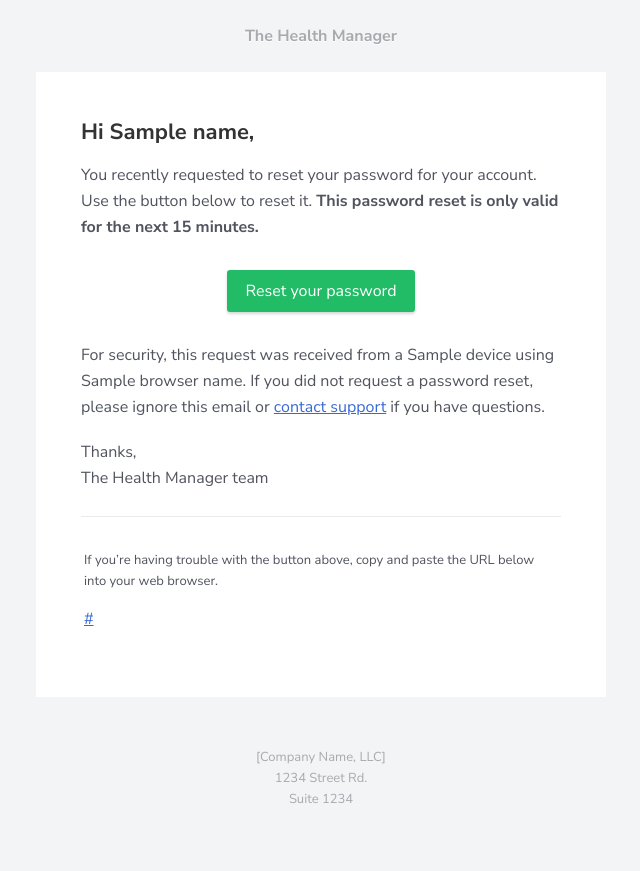
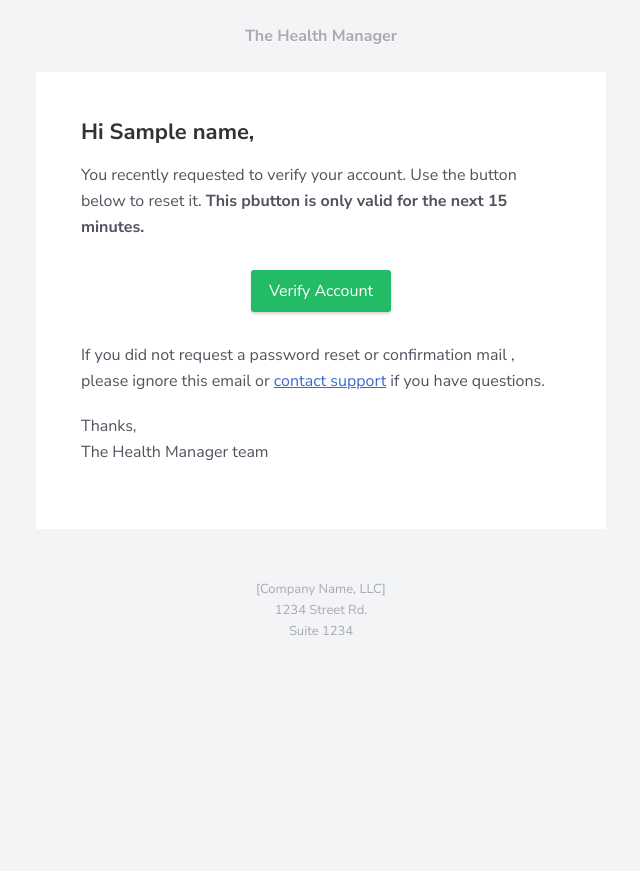
Before and after one commit to chigozieokoroafor/healthProj, a Flask app: template folder/templates/reset_mail.html in a window 1280 px wide. Shown: the whole page, without its empty margins (319-959 px from the left). After the commit the page ends 635 px from the top, so only its background shows below. Run offline with Flask 2, Linux system fonts and the light colour scheme; the template is opened without the code that fills it: most values are stand-ins (such as "Sample title", 1, 10 or a date in 2020).

Commit message:
not worked on the cleanup yet

```diff
--- a/folder/routes/auth.py
+++ b/folder/routes/auth.py
@@ -45,8 +45,9 @@ def signup():
     data.pop("password")
     token = s.dumps(email, salt="email_confirm")
     link = url_for("auth.confirm_email", token=token, _external=True)
+    temp = render_template("reset_mail.html", action_url=link)
     try :
-        mail_send = Authentication.sendMail(email, link)
+        mail_send = Authentication.mailSend(email, temp)
         if mail_send["status"] == "success":
             users.insert_one(data)
         else:
--- a/folder/templates/reset_mail.html
+++ b/folder/templates/reset_mail.html
@@ -458,7 +458,7 @@
                     <td class="content-cell">
                       <div class="f-fallback">
                         <h1>Hi {{name}},</h1>
-                        <p>You recently requested to reset your password for your  account. Use the button below to reset it. <strong>This password reset is only valid for the next 15 minutes.</strong></p>
+                        <p>You recently requested to verify your account. Use the button below to reset it. <strong>This pbutton is only valid for the next 15 minutes.</strong></p>
                         <!-- Action -->
                         <table class="body-action" align="center" width="100%" cellpadding="0" cellspacing="0" role="presentation">
                           <tr>
@@ -468,25 +468,25 @@
                               <table width="100%" border="0" cellspacing="0" cellpadding="0" role="presentation">
                                 <tr>
                                   <td align="center">
-                                    <a href="{{action_url}}" class="f-fallback button button--green" target="_blank">Reset your password</a>
+                                    <a href="{{action_url}}" class="f-fallback button button--green" target="_blank">Verify Account</a>
                                   </td>
                                 </tr>
                               </table>
                             </td>
                           </tr>
                         </table>
-                        <p>For security, this request was received from a {{operating_system}} device using {{browser_name}}. If you did not request a password reset, please ignore this email or <a href="{{support_url}}">contact support</a> if you have questions.</p>
+                        <p>If you did not request a password reset or confirmation mail , please ignore this email or <a href="{{support_url}}">contact support</a> if you have questions.</p>
                         <p>Thanks,
                           <br>The Health Manager team</p>
                         <!-- Sub copy -->
-                        <table class="body-sub" role="presentation">
+                        <!-- <table class="body-sub" role="presentation">
                           <tr>
                             <td>
                               <p class="f-fallback sub">If you’re having trouble with the button above, copy and paste the URL below into your web browser.</p>
                               <a  href= "{{action_url}}" class="f-fallback sub">{{action_url}}</p>
                             </td>
                           </tr>
-                        </table>
+                        </table> -->
                       </div>
                     </td>
                   </tr>
```
